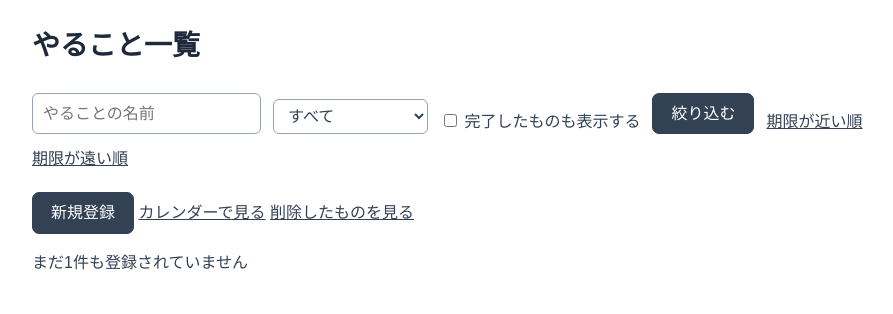
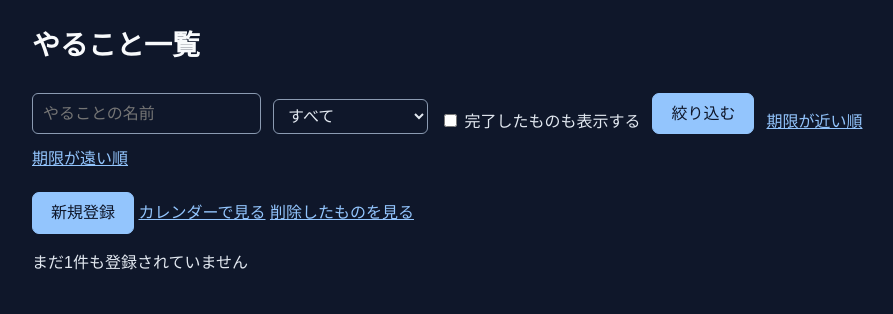
Before and after one commit to Hiromasa93/fw-todo-2, a Spring Boot app: page /todos in a window 1280 px wide. Shown: the top 314 px of the page, without its empty margins (174-1067 px from the left). Run offline with Spring Boot 4, Linux system fonts and the light colour scheme; data that the repository does not hold is empty; some libraries are stand-ins or nearby versions.

Commit message:
Section 15-4の実施

```diff
--- a/src/main/resources/static/css/style.css
+++ b/src/main/resources/static/css/style.css
@@ -4,8 +4,8 @@
 
 body {
     margin: 0;
-    color: #334155;
-    background: #ffffff;
+    color: #e2e8f0;
+    background: #0f172a;
     font-family: sans-serif;
     font-size: 16px;
     line-height: 1.6;
@@ -20,7 +20,7 @@ body {
 
 .page-title {
     margin: 0 0 24px;
-    color: #1e293b;
+    color: #f8fafc;
     font-size: 28px;
 }
 
@@ -130,11 +130,11 @@ body {
 
 .form-input {
     width: 100%;
-    border: 1px solid #94a3b8;
+    border: 1px solid #8b9bb2;
     border-radius: 6px;
     padding: 7px 10px;
-    background: #ffffff;
-    color: #334155;
+    background: #0f172a;
+    color: #e2e8f0;
     font: inherit;
 }
 
@@ -159,23 +159,23 @@ body {
 
 .btn {
     display: inline-block;
-    border: 1px solid #334155;
+    border: 1px solid #93c5fd;
     border-radius: 7px;
     padding: 7px 18px;
-    background: #334155;
-    color: #ffffff;
+    background: #93c5fd;
+    color: #0f172a;
     font: inherit;
     text-decoration: none;
     cursor: pointer;
 }
 
 .btn.sub {
-    background: #ffffff;
-    color: #334155;
+    background: #1e293b;
+    color: #e2e8f0;
 }
 
 .link {
-    color: #334155;
+    color: #93c5fd;
     text-decoration: underline;
 }
 
```
Also changed, not shown: other parts of src/main/resources/static/css/style.css (+16 -16 lines).
